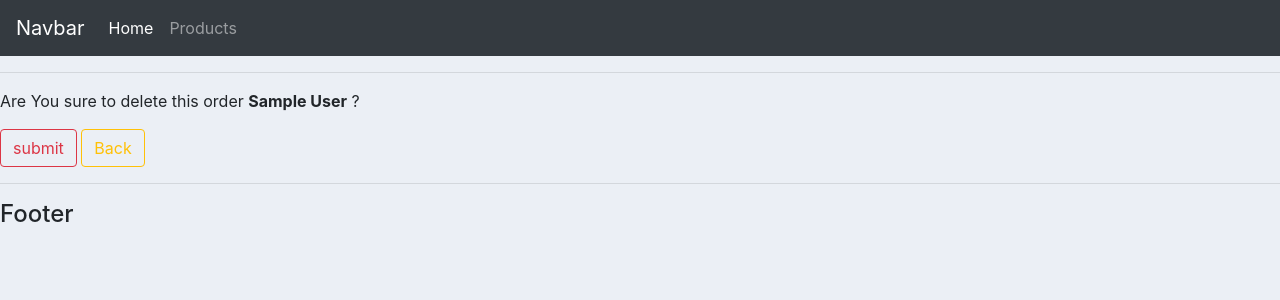
After one commit to itachiluv/django_crud, a Django app: page /delete_order/1 in a window 1280 px wide. The commit adds this page. Shown: the top 300 px of the page. Run offline with Django 5.2, Linux system fonts and the light colour scheme; tables that the repository leaves empty hold one stand-in row (values such as "Sample post"); some libraries are stand-ins or nearby versions.

Commit message:
10-04 final

```diff
--- a/accounts/models.py
+++ b/accounts/models.py
@@ -46,3 +46,6 @@ class Order(models.Model):
     product = models.ForeignKey(Product,null = True, on_delete= models.SET_NULL)
     stauts = models.CharField(max_length=100 , choices= STATUS)
     date_created = models.DateTimeField(auto_now_add=True,null= True)
+
+    def __str__(self):
+        return self.product
--- a/accounts/urls.py
+++ b/accounts/urls.py
@@ -4,5 +4,10 @@ from . import views
 urlpatterns = [
     path('home/',views.home, name = 'home'),
     path('products/',views.products, name = 'products'),
-    path('customer/',views.customer, name = 'customer'),
+    path('customer/<str:pk>',views.customer, name = 'customer'),
+    path('create_order/<str:pk>',views.create_order, name = 'create_order'),
+    path('update_order/<str:pk>',views.update_order, name = 'update_order'),
+    path('delete_order/<str:pk>',views.delete_order, name = 'delete_order'),
+
+
 ]
--- a/accounts/views.py
+++ b/accounts/views.py
@@ -1,12 +1,93 @@
-from django.shortcuts import render
-
+from django.forms import inlineformset_factory
+from django.shortcuts import render,redirect
+from .models import *
+from .forms import *
+from .filters import Orderfilter
 # Create your views here.
 def home(request):
-    return render (request,'accounts/dashboard.html')
+    order = Order.objects.all()
+    customer = Customer.objects.all()
+
+    total_customer = customer.count()
+    total_order = order.count()
+
+    delivered = order.filter(stauts = 'Delivered').count()
+    pending = order.filter(stauts = 'Pending').count()
+
+    context = {
+        'order':order,
+        'customer': customer,
+        'total_order':total_order,
+        'total_customer':total_customer,
+        'delivered':delivered,
+        'pending':pending
+    }
+
+    return render (request,'accounts/dashboard.html',context)
 
 def products(request):
-    return render (request,'accounts/products.html')
+    products = Product.objects.all()
+
+    context = {
+        'product' : products
+    }
+
+    return render (request,'accounts/products.html',context)
 
 
-def customer(request):
-    return render (request,'accounts/customer.html')
+def customer(request,pk):
+
+    customer = Customer.objects.get(id = pk)
+    order = customer.order_set.all()
+    total_order = order.count()
+    myfilter = Orderfilter(request.GET,queryset = order)
+    order = myfilter.qs
+
+    context = {
+        'customer':customer,
+        'order':order,
+        'total_order':total_order,
+        'myfilter':myfilter
+    }
+
+    return render (request,'accounts/customer.html',context)
+
+
+def create_order(request,pk):
+    orderformset = inlineformset_factory(Customer,Order, fields=('product','stauts'))
+    customer = Customer.objects.get(id = pk)
+    formset = orderformset(queryset=Order.objects.none(),instance= customer)
+    if request.method == 'POST':
+        formset = orderformset(request.POST,instance = customer)
+        if formset.is_valid():
+            formset.save()
+            return redirect('home')
+    context = {
+        'formset':formset
+    }
+    return render(request,'accounts/order_form.html',context)
+
+
+def update_order(request,pk):
+
+    order = Order.objects.get(id =pk)
+    form = Orderform(instance=order)
+    if request.method == 'POST':
+        form = Orderform(request.POST,instance=order)
+        if form.is_valid():
+            form.save()
+            return redirect ('home')
+    context= {
+        'form':form
+    }
+    return render(request,'accounts/order_form.html',context)
+
+def delete_order(request,pk):
+    order = Order.objects.get(id = pk)
+    context = {
+            'item':order
+    }
+    if request.method == 'POST':
+        order.delete()
+        return redirect('home')
+    return render(request,'accounts/delete_order.html',context)
--- a/project/settings.py
+++ b/project/settings.py
@@ -38,7 +38,8 @@ INSTALLED_APPS = [
     'django.contrib.sessions',
     'django.contrib.messages',
     'django.contrib.staticfiles',
-    'accounts'
+    'accounts',
+    'django_filters',
 ]
 
 MIDDLEWARE = [
--- /dev/null
+++ b/templates/accounts/delete_order.html
@@ -0,0 +1,16 @@
+{% extends 'accounts/main.html' %}
+
+{% load static %}
+
+{% block content %}
+
+<p>Are You sure to delete this order <b>{{item.product}}</b> ?</p>
+
+<form method="post">
+    {% csrf_token %}
+    <input type="submit" value="submit" name="submit"
+        class="btn btn-danger btn-outline-danger">
+    <a href="{% url 'home'%}"
+        class="btn  btn-outline-warning">Back</a>
+</form>
+{% endblock %}
--- a/templates/accounts/navbar.html
+++ b/templates/accounts/navbar.html
@@ -8,15 +8,15 @@
     <div class="collapse navbar-collapse" id="navbarNav">
         <ul class="navbar-nav">
             <li class="nav-item active">
-                <a class="nav-link" href="#">Home <span
+                <a class="nav-link" href="{% url 'home' %}">Home <span
                         class="sr-only">(current)</span></a>
             </li>
             <li class="nav-item">
-                <a class="nav-link" href="#">Products</a>
+                <a class="nav-link" href="{% url 'products' %}">Products</a>
             </li>
-            <li class="nav-item">
+            <!-- <li class="nav-item">
                 <a class="nav-link" href="#">Customers</a>
-            </li>
+            </li> -->
             <!-- <li class="nav-item">
                 <a class="nav-link disabled" href="#">Disabled</a>
             </li> -->
--- a/templates/accounts/status.html
+++ b/templates/accounts/status.html
@@ -8,7 +8,7 @@
 					<h5 class="card-title">Total Orders</h5>
 				</div>
 				<div class="card-body">
-			    	<h3 class="card-title"></h3>
+					<h3 class="card-title">{{total_order}}</h3>
 				</div>
 			</div>
 		</div>
@@ -21,7 +21,7 @@
 					<h5 class="card-title">Orders Delivered</h5>
 				</div>
 				<div class="card-body">
-			    	<h3 class="card-title"></h3>
+					<h3 class="card-title">{{total_customer}}</h3>
 				</div>
 			</div>
 		</div>
@@ -34,7 +34,7 @@
 					<h5 class="card-title">Orders Pending</h5>
 				</div>
 				<div class="card-body">
-			    	<h3 class="card-title"></h3>
+					<h3 class="card-title">{{pending}}</h3>
 				</div>
 			</div>
 		</div>
```
Also changed, not shown: accounts/filters.py (added, +11 -0 lines), accounts/forms.py (added, +7 -0 lines), templates/accounts/customer.html (+18 -13 lines), templates/accounts/dashboard.html (+13 -14 lines), templates/accounts/order_form.html (added, +23 -0 lines), templates/accounts/products.html (+4 -4 lines). Lines whose indentation alone changed are shown as unchanged.
